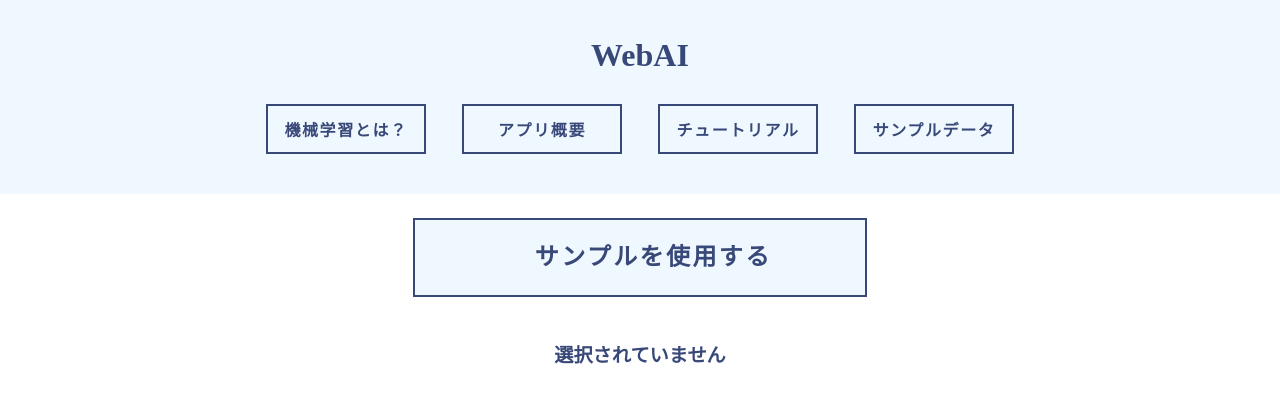
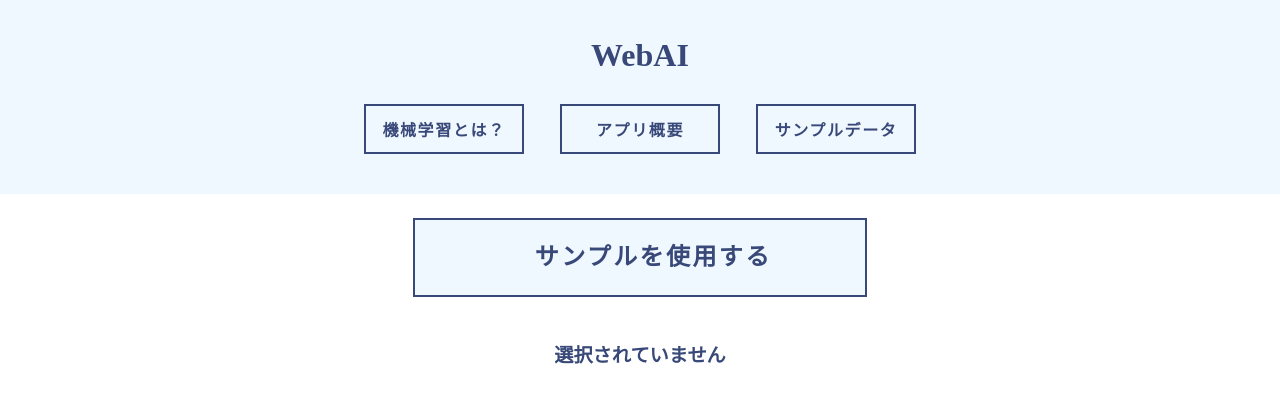
Before and after one commit to GEN222/WebAI, a Flask app: page / in a window 1280 px wide. Shown: the top 403 px of the page. Run offline with Flask 2, Linux system fonts and the light colour scheme; some libraries are stand-ins or nearby versions.

Commit message:
disable チュートリアル

```diff
--- a/templates/index.html
+++ b/templates/index.html
@@ -46,9 +46,9 @@
         <!-- <li class="nav__item">
           <button type='button' >使い方</button>
         </li> -->
-        <li class="nav__item">
+        <!-- <li class="nav__item">
           <button type='button' >チュートリアル</button>
-        </li>
+        </li> -->
         <li class="nav__item">
           <button type='button' onClick="window.open('static/PDF/サンプルデータ詳細.pdf','sample')">サンプルデータ</button>
         </li>
```
